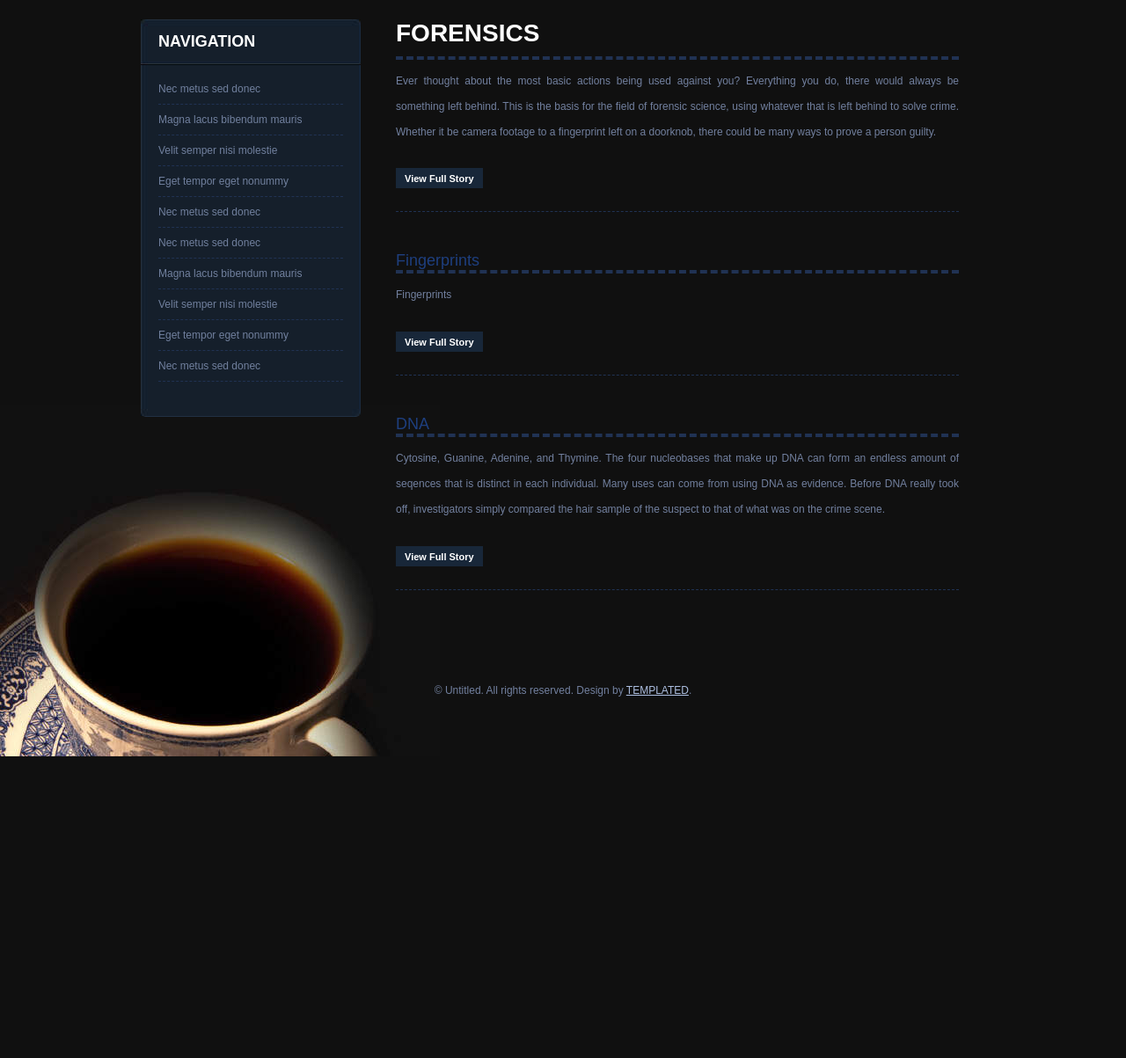
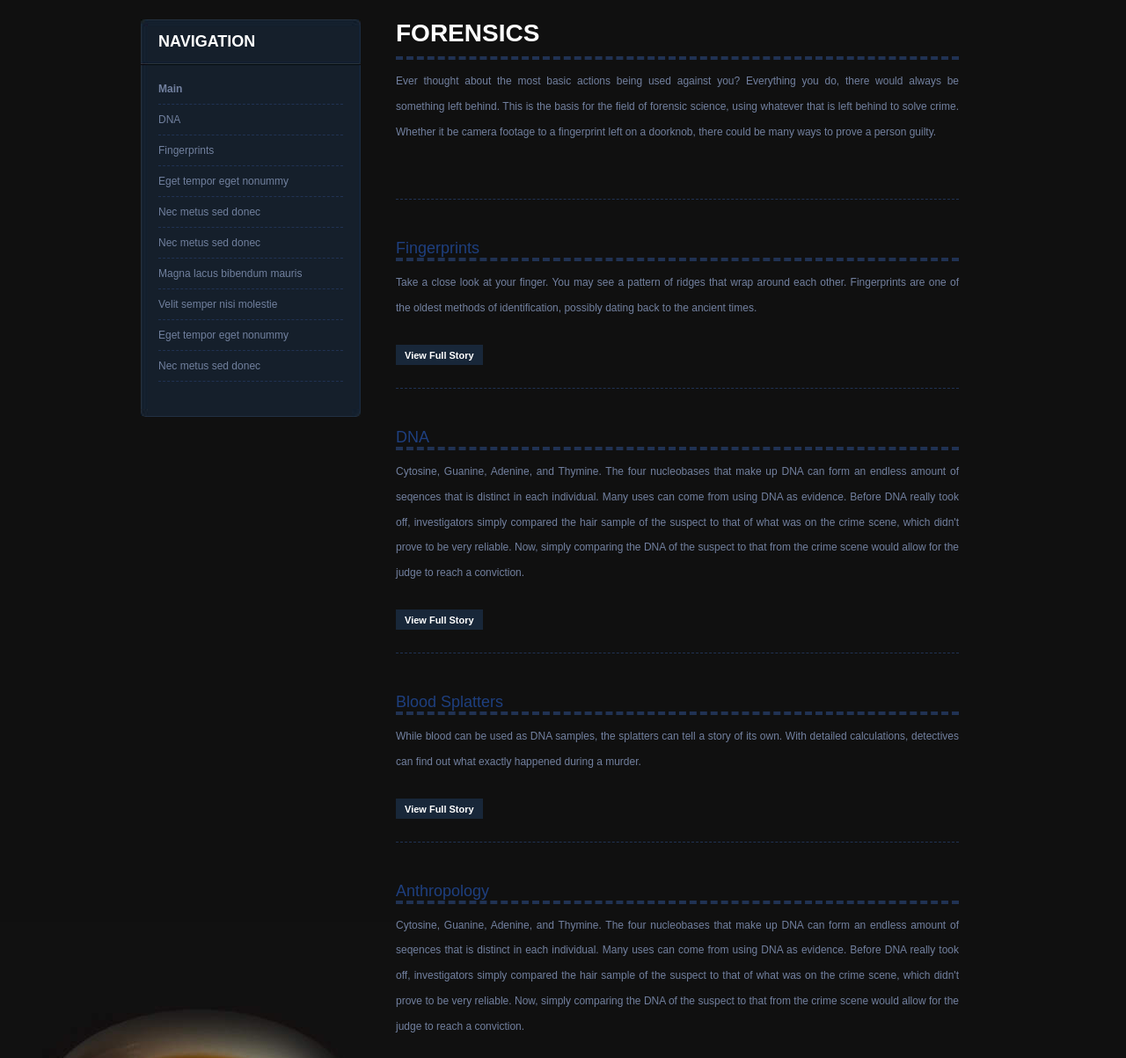
Before and after one commit to someone1230/English-ISP, a plain HTML site: page index.html in a window 1280 px wide. Shown: the part 178-1381 px from the top of the page at 88% size. Before the commit the page ends 1038 px from the top, so only its background shows below. Drawn offline with Linux system fonts and the light colour scheme.

Commit message:
added more

```diff
--- a/index.html
+++ b/index.html
@@ -38,19 +38,32 @@ Released   : 20110707
 					<div class="entry">
 						<p>Ever thought about the most basic actions being used against you? Everything you do, there would always be something left behind. This is the basis for the field of forensic science, using whatever that is left behind to solve crime. Whether it be camera footage to a fingerprint left on a doorknob, there could be many ways to prove a person guilty.</p>
 					</div>
-					<div><a href="#" class="links">View Full Story</a></div>
 				</div>
 				<div class="post">
 					<h2 class="title">Fingerprints</h2>
 					<div class="entry">
-						<p>Fingerprints</p>
+						<p>Take a close look at your finger. You may see a pattern of ridges that wrap around each other. Fingerprints are one of the oldest methods of identification, possibly dating back to the ancient times.</p>
 					</div>
-					<div><a href="#" class="links">View Full Story</a></div>
+					<div><a href="fingerprints.html" class="links">View Full Story</a></div>
 				</div>
 				<div class="post">
 					<h2 class="title">DNA</h2>
 					<div class="entry">
-						<p>Cytosine, Guanine, Adenine, and Thymine. The four nucleobases that make up DNA can form an endless amount of seqences that is distinct in each individual. Many uses can come from using DNA as evidence. Before DNA really took off, investigators simply compared the hair sample of the suspect to that of what was on the crime scene. </p>
+						<p>Cytosine, Guanine, Adenine, and Thymine. The four nucleobases that make up DNA can form an endless amount of seqences that is distinct in each individual. Many uses can come from using DNA as evidence. Before DNA really took off, investigators simply compared the hair sample of the suspect to that of what was on the crime scene, which didn't prove to be very reliable. Now, simply comparing the DNA of the suspect to that from the crime scene would allow for the judge to reach a conviction.</p>
+					</div>
+					<div><a href="DNA.html" class="links">View Full Story</a></div>
+				</div>
+				<div class="post">
+					<h2 class="title">Blood Splatters</h2>
+					<div class="entry">
+						<p>While blood can be used as DNA samples, the splatters can tell a story of its own. With detailed calculations, detectives can find out what exactly happened during a murder.</p>
+					</div>
+					<div><a href="blood.html" class="links">View Full Story</a></div>
+				</div>
+				<div class="post">
+					<h2 class="title">Anthropology</h2>
+					<div class="entry">
+						<p>Cytosine, Guanine, Adenine, and Thymine. The four nucleobases that make up DNA can form an endless amount of seqences that is distinct in each individual. Many uses can come from using DNA as evidence. Before DNA really took off, investigators simply compared the hair sample of the suspect to that of what was on the crime scene, which didn't prove to be very reliable. Now, simply comparing the DNA of the suspect to that from the crime scene would allow for the judge to reach a conviction.</p>
 					</div>
 					<div><a href="DNA.html" class="links">View Full Story</a></div>
 				</div>
@@ -63,9 +76,9 @@ Released   : 20110707
 						<div id="bg1">
 							<div id="bg2">
 								<ul>
-									<li><a href="#">Nec metus sed donec</a></li>
-									<li><a href="#">Magna lacus bibendum mauris</a></li>
-									<li><a href="#">Velit semper nisi molestie</a></li>
+									<li><b>Main</b></li>
+									<li><a href="DNA.html">DNA</a></li>
+									<li><a href="fingerprints.html">Fingerprints</a></li>
 									<li><a href="#">Eget tempor eget nonummy</a></li>
 									<li><a href="#">Nec metus sed donec</a></li>
 									<li><a href="#">Nec metus sed donec</a></li>
```
